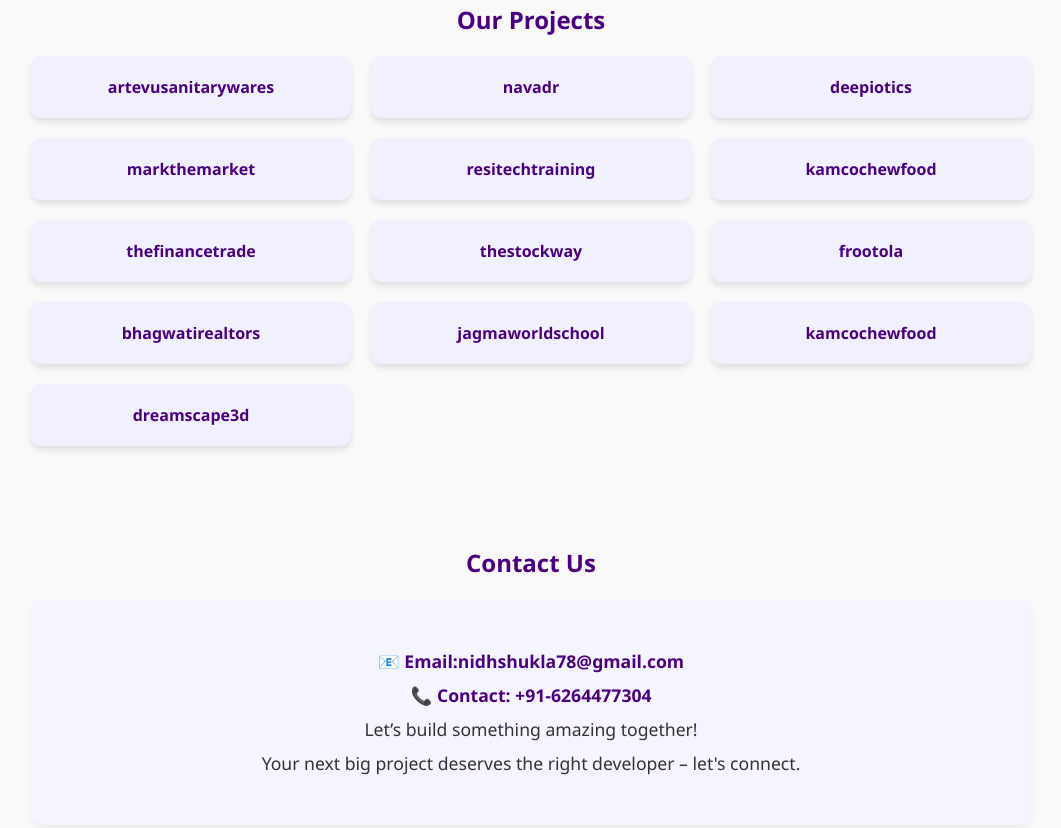
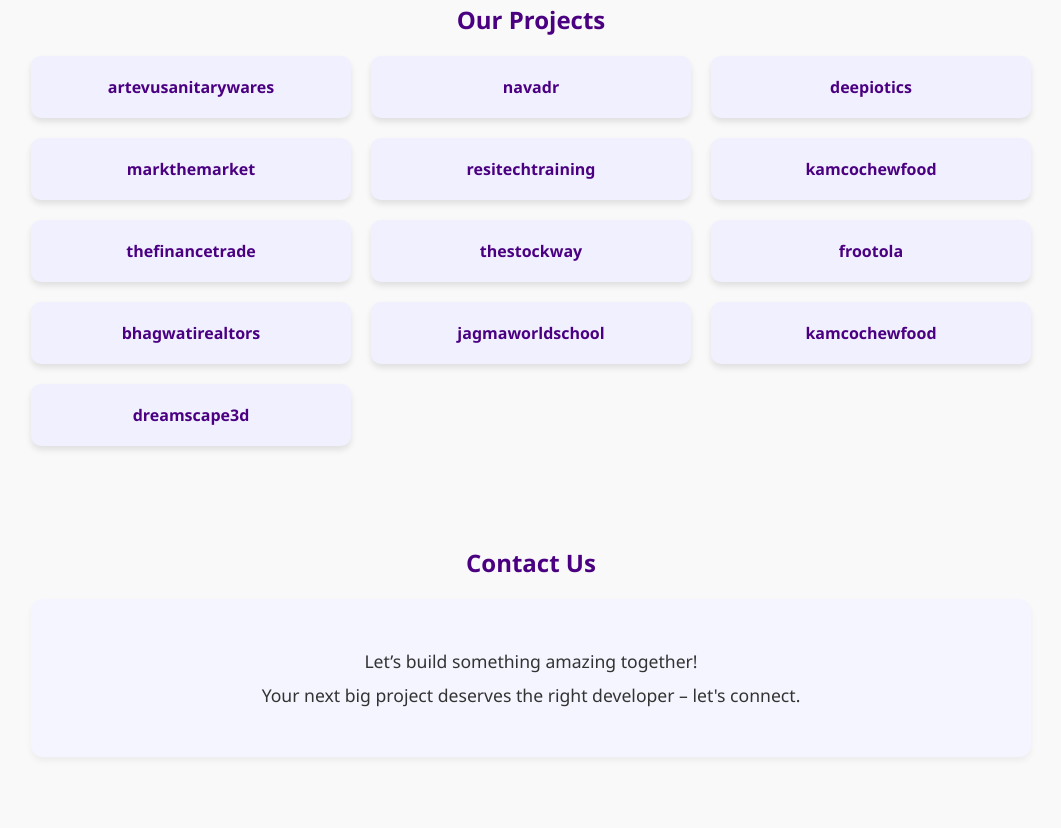
Before and after one commit to shuklanidhi98/Portfolio, a plain HTML site: page index.html in a window 1280 px wide. Shown: the part 1617-2445 px from the top of the page, without its empty margins (109-1170 px from the left). After the commit the page ends 2414 px from the top, so only its background shows below. Drawn offline with Linux system fonts and the light colour scheme.

Commit message:
Update index.html
hide contact

```diff
--- a/index.html
+++ b/index.html
@@ -134,8 +134,8 @@
 <section>
   <h2>Contact Us</h2>
   <div class="contact-us">
-    <p class="contact-highlight">📧 Email:nidhshukla78@gmail.com</p>
-    <p class="contact-highlight">📞 Contact: +91-6264477304</p>
+<!--     <p class="contact-highlight">📧 Email:nidhshukla78@gmail.com</p>
+    <p class="contact-highlight">📞 Contact: +91-6264477304</p> -->
     <p>Let’s build something amazing together!</p>
     <p>Your next big project deserves the right developer – let's connect.</p>
   </div>
```
